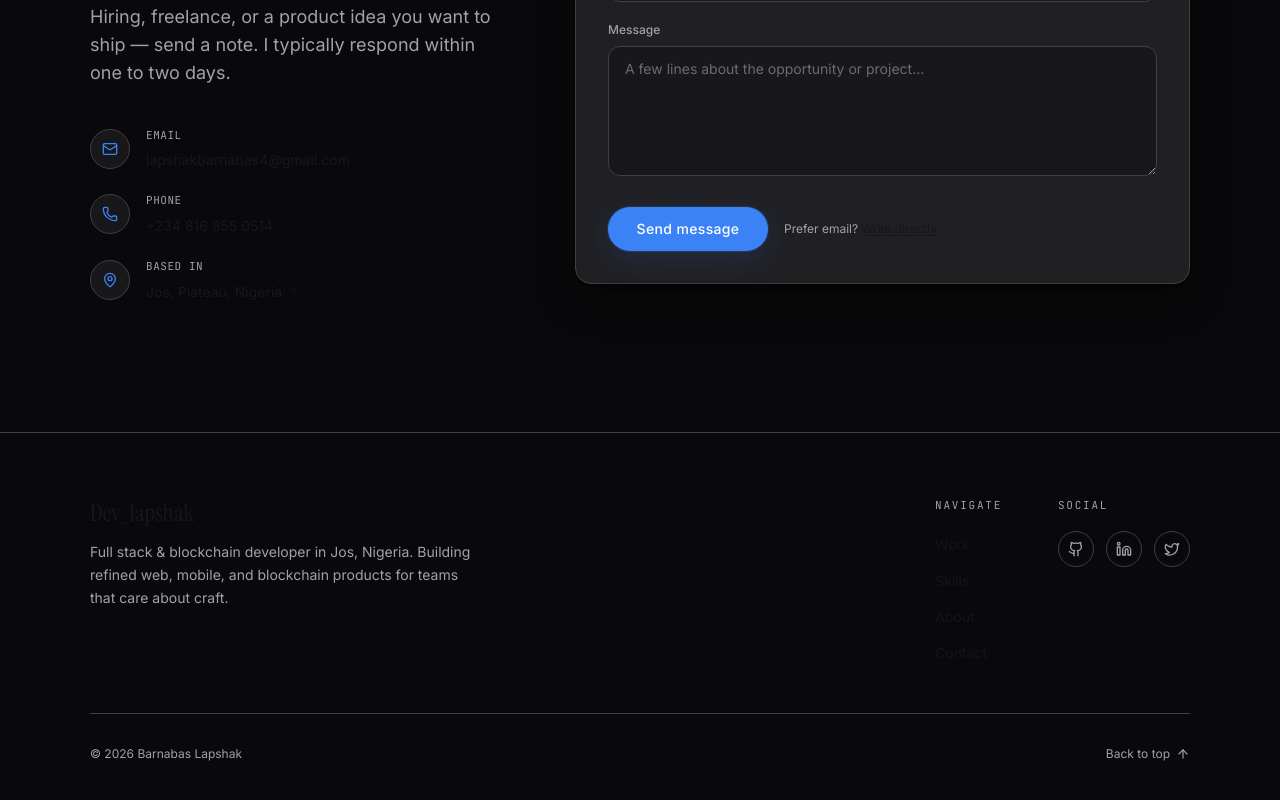
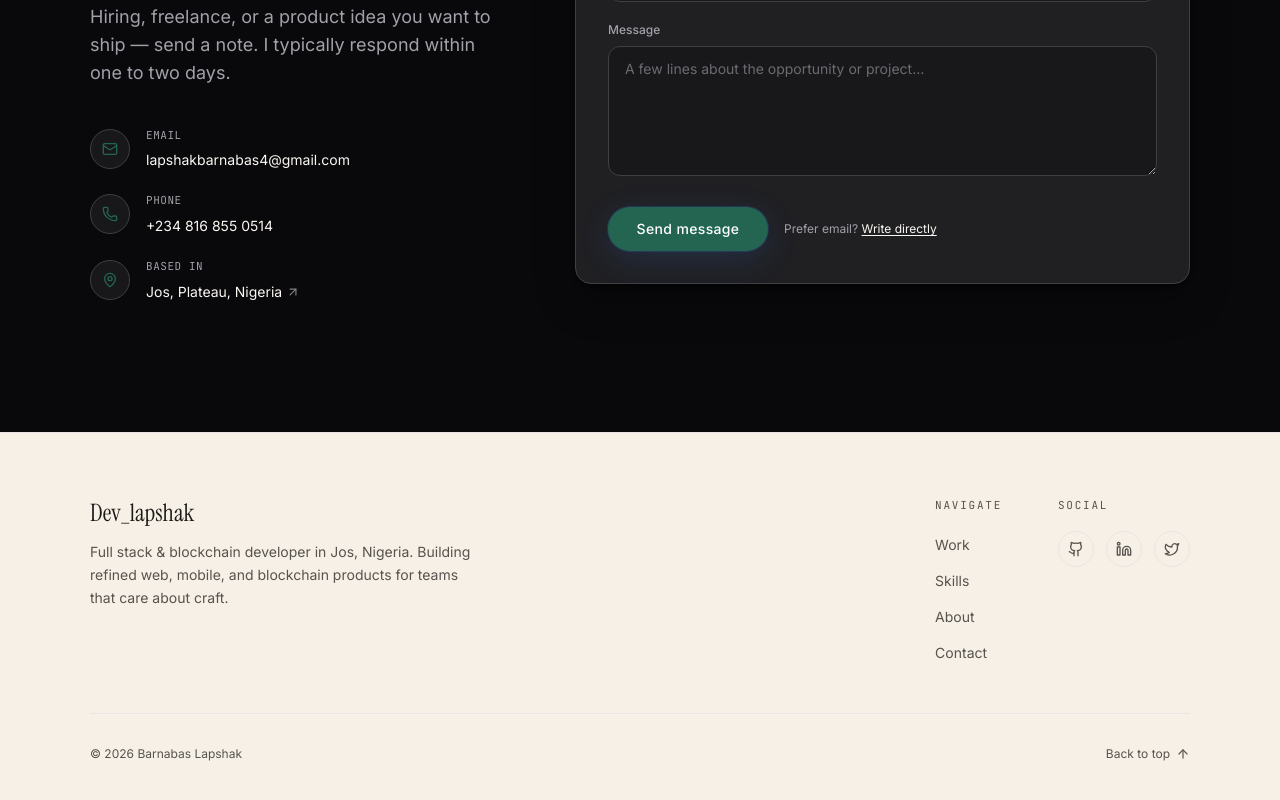
Before and after one commit to primexk5/Dev_lapshak, a React (Vite) app: page / in a window 1280 px wide. Shown: the part 5220-6020 px from the top of the page. Built offline with nearby package versions, Linux system fonts and the light colour scheme.

Commit message:
style: transition to light theme color palette and update navbar mobile menu animations

```diff
--- a/src/molecules/Footer.jsx
+++ b/src/molecules/Footer.jsx
@@ -22,12 +22,12 @@ const Footer = () => {
   const year = new Date().getFullYear()
 
   return (
-    <footer className="bg-night border-t border-night-line text-surface">
+    <footer className="bg-canvas border-t border-line text-ink">
       <div className="container-page py-14 md:py-16">
         <div className="flex flex-col lg:flex-row lg:items-start lg:justify-between gap-10 mb-12">
           <div className="max-w-sm">
-            <p className="font-serif text-2xl text-surface mb-3">Dev_lapshak</p>
-            <p className="text-sm text-night-muted leading-relaxed">
+            <p className="font-serif text-2xl text-ink mb-3">Dev_lapshak</p>
+            <p className="text-sm text-ink-muted leading-relaxed">
               Full stack & blockchain developer in Jos, Nigeria. Building refined web, mobile, and blockchain products
               for teams that care about craft.
             </p>
@@ -35,7 +35,7 @@ const Footer = () => {
 
           <div className="flex flex-wrap gap-x-14 gap-y-8">
             <div>
-              <p className="text-[11px] font-mono uppercase tracking-[0.16em] text-night-muted mb-4">
+              <p className="text-[11px] font-mono uppercase tracking-[0.16em] text-ink-muted mb-4">
                 Navigate
               </p>
               <ul className="space-y-2.5">
@@ -43,7 +43,7 @@ const Footer = () => {
                   <li key={link.name}>
                     <a
                       href={link.href}
-                      className="text-sm text-surface/80 hover:text-accent transition-colors"
+                      className="text-sm text-ink-muted hover:text-accent transition-colors"
                     >
                       {link.name}
                     </a>
@@ -53,7 +53,7 @@ const Footer = () => {
             </div>
 
             <div>
-              <p className="text-[11px] font-mono uppercase tracking-[0.16em] text-night-muted mb-4">
+              <p className="text-[11px] font-mono uppercase tracking-[0.16em] text-ink-muted mb-4">
                 Social
               </p>
               <div className="flex gap-3">
@@ -66,7 +66,7 @@ const Footer = () => {
                       target="_blank"
                       rel="noopener noreferrer"
                       aria-label={s.label}
-                      className="flex h-9 w-9 items-center justify-center rounded-full border border-night-line text-night-muted hover:text-surface hover:border-accent/50 hover:bg-night-soft transition-all"
+                      className="flex h-9 w-9 items-center justify-center rounded-full border border-line text-ink-muted hover:text-ink hover:border-accent/50 hover:bg-surface transition-all"
                     >
                       <Icon className="w-4 h-4" />
                     </a>
@@ -77,13 +77,13 @@ const Footer = () => {
           </div>
         </div>
 
-        <div className="pt-8 border-t border-night-line flex flex-col sm:flex-row sm:items-center sm:justify-between gap-4">
-          <p className="text-xs text-night-muted">
+        <div className="pt-8 border-t border-line flex flex-col sm:flex-row sm:items-center sm:justify-between gap-4">
+          <p className="text-xs text-ink-muted">
             © {year} Barnabas Lapshak
           </p>
           <a
             href="#home"
-            className="inline-flex items-center gap-1.5 text-xs text-night-muted hover:text-surface transition-colors"
+            className="inline-flex items-center gap-1.5 text-xs text-ink-muted hover:text-ink transition-colors"
           >
             Back to top
             <ArrowUp className="w-3.5 h-3.5" />
--- a/src/molecules/Navbar.jsx
+++ b/src/molecules/Navbar.jsx
@@ -59,19 +59,21 @@ const Navbar = () => {
           <button
             type="button"
             onClick={() => setIsOpen((v) => !v)}
-            className="md:hidden relative z-50 p-2 -mr-2 text-ink"
+            className="md:hidden relative z-50 p-2 -mr-2 text-ink outline-none"
             aria-label={isOpen ? 'Close menu' : 'Open menu'}
             aria-expanded={isOpen}
           >
-            {isOpen ? <X className="w-5 h-5" /> : <Menu className="w-5 h-5" />}
+            <div className={`transition-transform duration-300 ${isOpen ? 'rotate-90' : 'rotate-0'}`}>
+              {isOpen ? <X className="w-6 h-6" /> : <Menu className="w-6 h-6" />}
+            </div>
           </button>
         </div>
       </div>
 
       {/* Mobile full-screen menu */}
       <div
-        className={`md:hidden fixed inset-0 top-0 z-40 bg-canvas transition-all duration-300 ${
-          isOpen ? 'opacity-100 visible' : 'opacity-0 invisible pointer-events-none'
+        className={`md:hidden fixed inset-0 top-0 z-40 bg-canvas transition-all duration-500 ease-out ${
+          isOpen ? 'opacity-100 translate-y-0 visible' : 'opacity-0 -translate-y-8 invisible pointer-events-none'
         }`}
       >
         <div className="container-page pt-28 pb-10 flex flex-col h-full">
--- a/tailwind.config.js
+++ b/tailwind.config.js
@@ -7,23 +7,23 @@ export default {
   theme: {
     extend: {
       colors: {
-        canvas: '#09090b', // zinc-950
-        surface: '#18181b', // zinc-900
+        canvas: '#F6F0E6',
+        surface: '#FAF7F2',
         ink: {
-          DEFAULT: '#fafafa', // zinc-50
-          soft: '#e4e4e7', // zinc-200
-          muted: '#a1a1aa', // zinc-400
-          faint: '#52525b', // zinc-600
+          DEFAULT: '#1c1917',
+          soft: '#44403c',
+          muted: '#57534e',
+          faint: '#a8a29e',
         },
         line: {
-          DEFAULT: '#27272a', // zinc-800
-          strong: '#3f3f46', // zinc-700
+          DEFAULT: '#e7e5e4',
+          strong: '#d6d3d1',
         },
         accent: {
-          DEFAULT: '#3b82f6', // blue-500
-          soft: '#172554', // blue-950
-          hover: '#2563eb', // blue-600
-          glow: 'rgba(59, 130, 246, 0.15)',
+          DEFAULT: '#236551',
+          soft: '#eef6f3',
+          hover: '#1b4f40',
+          glow: 'rgba(35, 101, 81, 0.15)',
         },
         night: {
           DEFAULT: '#09090b',
```
